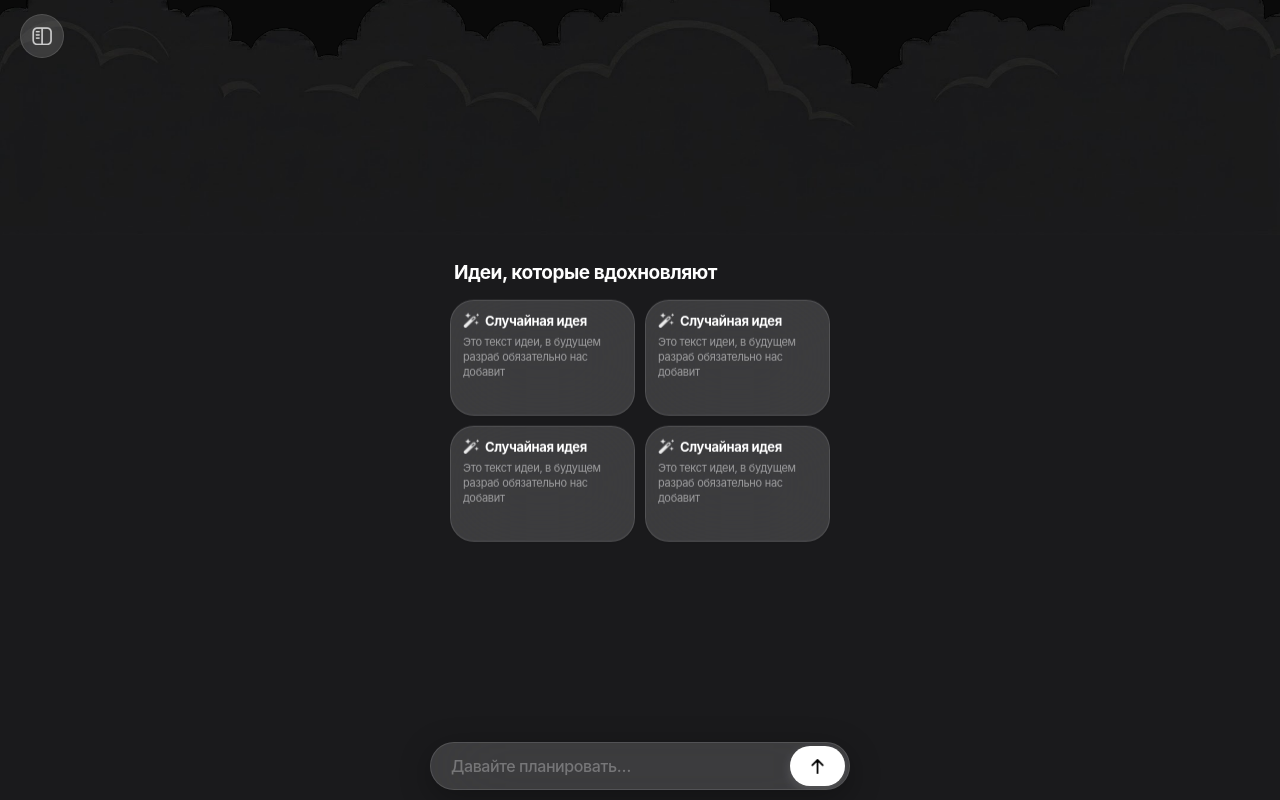
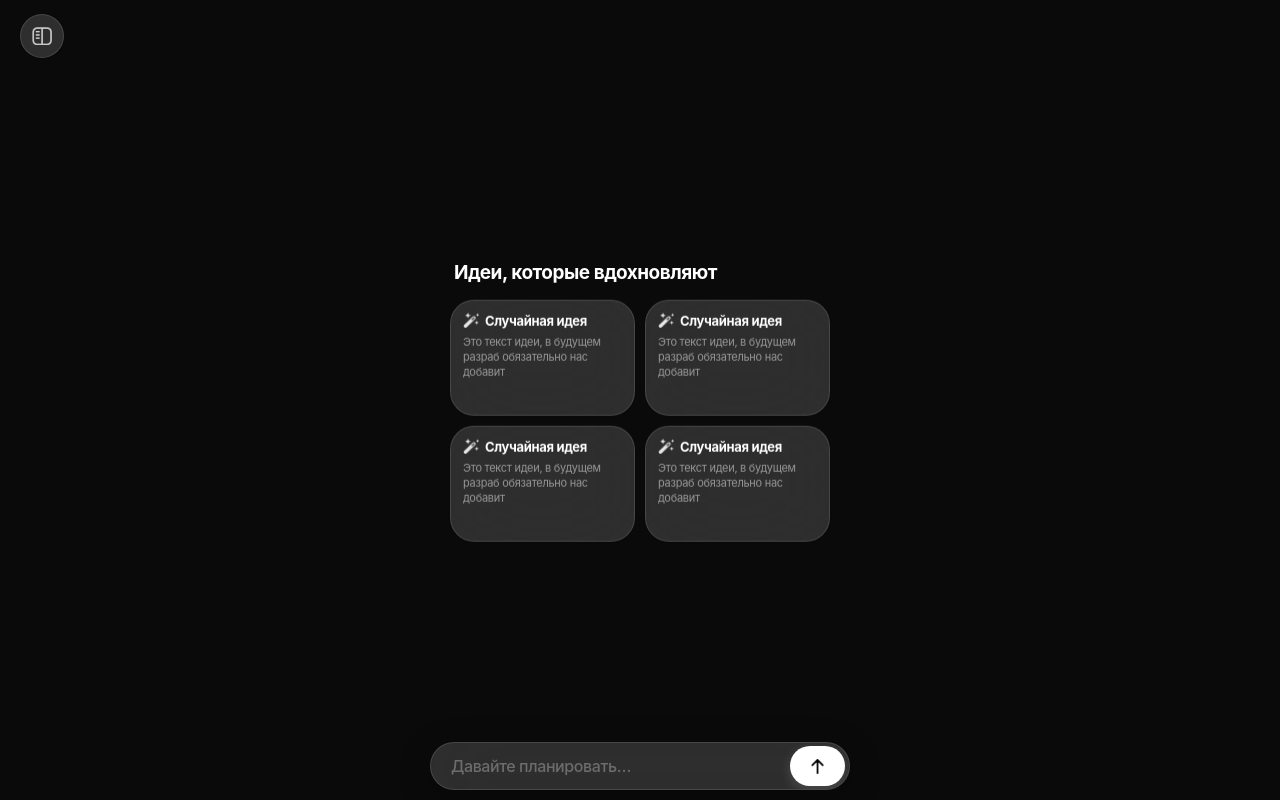
Before and after one commit to jango100500-ui/Krumm, a Next.js app: page / in a window 1280 px wide. Built offline with nearby package versions, Linux system fonts and the light colour scheme.

Commit message:
Update page.tsx

```diff
--- a/app/page.tsx
+++ b/app/page.tsx
@@ -125,17 +125,6 @@ export default function Home() {
   return (
     <main className="fixed inset-0 w-full h-[100dvh] bg-[#0a0a0a] overflow-hidden">
 
-      <div
-        className="absolute inset-x-0 bottom-[-80px] bg-[#1A1A1C] pointer-events-none z-0"
-        style={{ top: 'calc(50% - 165px)' }}
-      >
-        <img
-          src="/clouds.png"
-          alt="Clouds"
-          className="absolute bottom-full left-0 w-full h-auto object-cover pointer-events-none block"
-        />
-      </div>
-
       {isBlurred && (
         <div
           onClick={handleDismiss}
```
